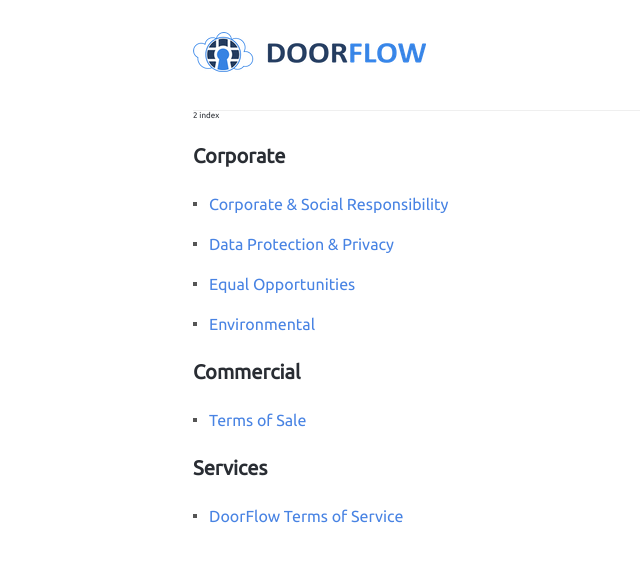
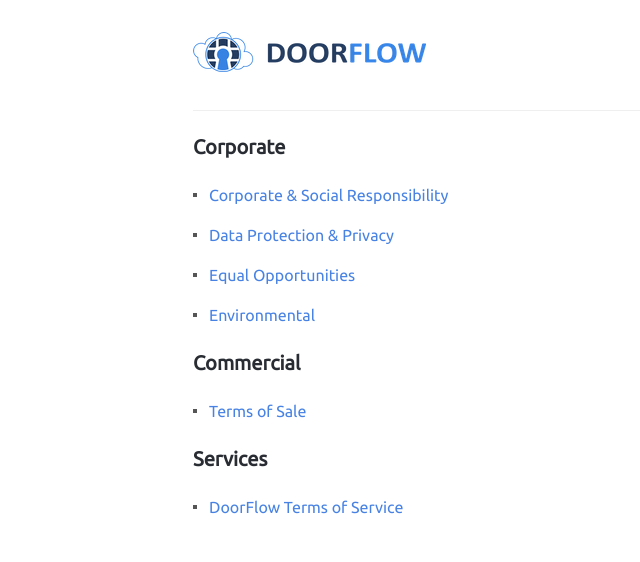
Before and after one commit to netnodes/Values, a Jekyll site: the page built from docs/index.md, in a window 1280 px wide. Shown: the top 562 px of the page, without its empty margins (79-719 px from the left). Built offline with Jekyll 4.4.1, drawn with Linux system fonts in a browser that asks for light colours; our own code applies the rules of GitHub Pages for plain Markdown files; a script that is not in the unit is left out.

Commit message:
Update default.html

```diff
--- a/docs/_layouts/default.html
+++ b/docs/_layouts/default.html
@@ -22,14 +22,12 @@
           <h1><a href="{{ "/" | absolute_url }}">{{ site.title | default: site.github.repository_name }}</a></h1>
         {% endif %}
 
+        {% if !page.index %}
+          <a href="{{ "/" | absolute_url }}">Go back</a>
+        {% endif %}
+
       </header>
       <section>
-
-        {% if page.style %}
-          2
-        {% endif %}
-
-        {{ page.style }}
 
         {{ content }}
 
```
